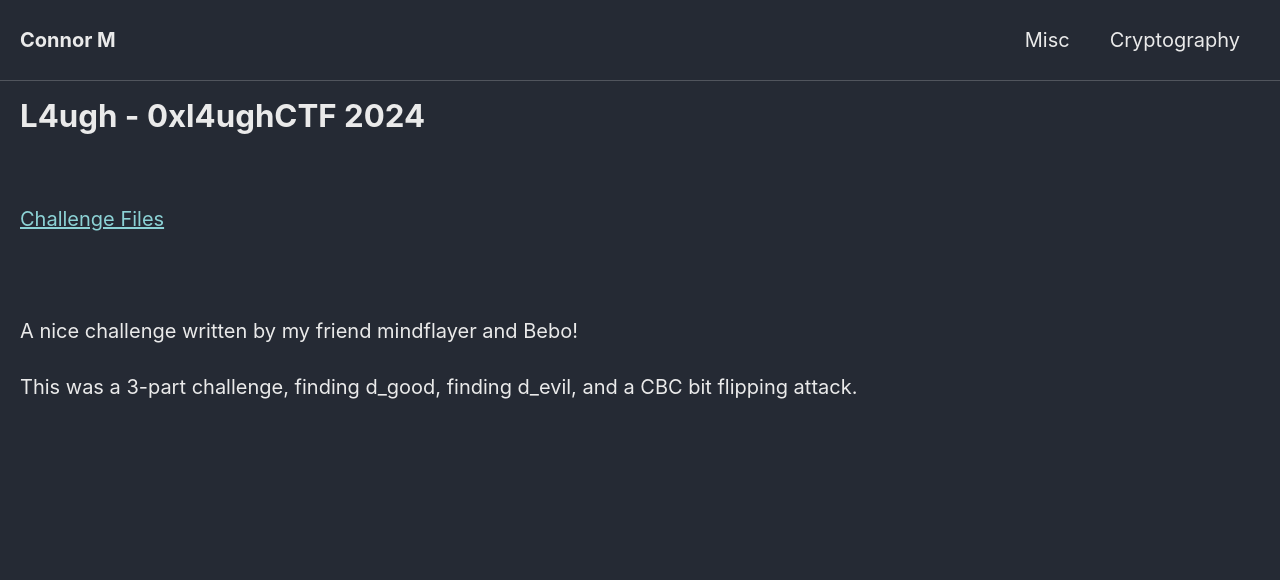
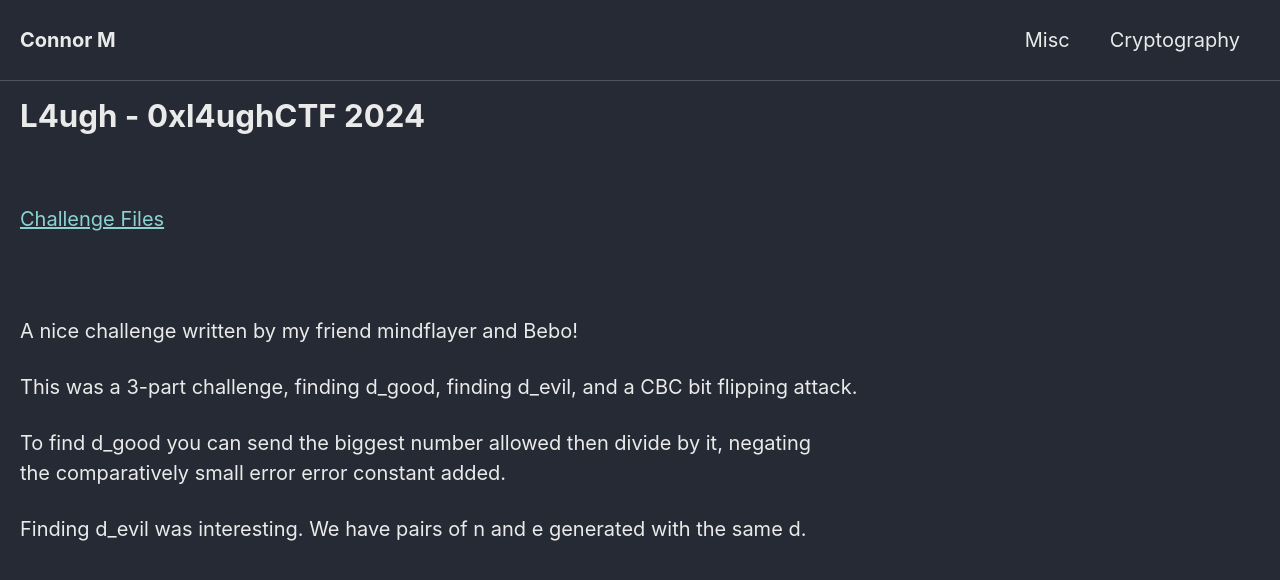
Before and after one commit to Connor-McCartney/Connor-McCartney.github.io, a Jekyll site: the page built from _pages/cryptography/rsa/L4ugh-0xl4ughCTF-2024.md, in a window 1280 px wide. Shown: the top 580 px of the page. Built offline with Jekyll 4.4.1, drawn with Linux system fonts in a browser that asks for light colours; cached includes are drawn as plain includes.

Commit message:
Update L4ugh-0xl4ughCTF-2024.md

```diff
--- a/_pages/cryptography/rsa/L4ugh-0xl4ughCTF-2024.md
+++ b/_pages/cryptography/rsa/L4ugh-0xl4ughCTF-2024.md
@@ -12,3 +12,8 @@ title: L4ugh - 0xl4ughCTF 2024
 A nice challenge written by my friend mindflayer and Bebo!
 
 This was a 3-part challenge, finding d_good, finding d_evil, and a CBC bit flipping attack.
+
+To find d_good you can send the biggest number allowed then divide by it, negating <br>
+the comparatively small error error constant added.
+
+Finding d_evil was interesting. We have pairs of n and e generated with the same d.
```
